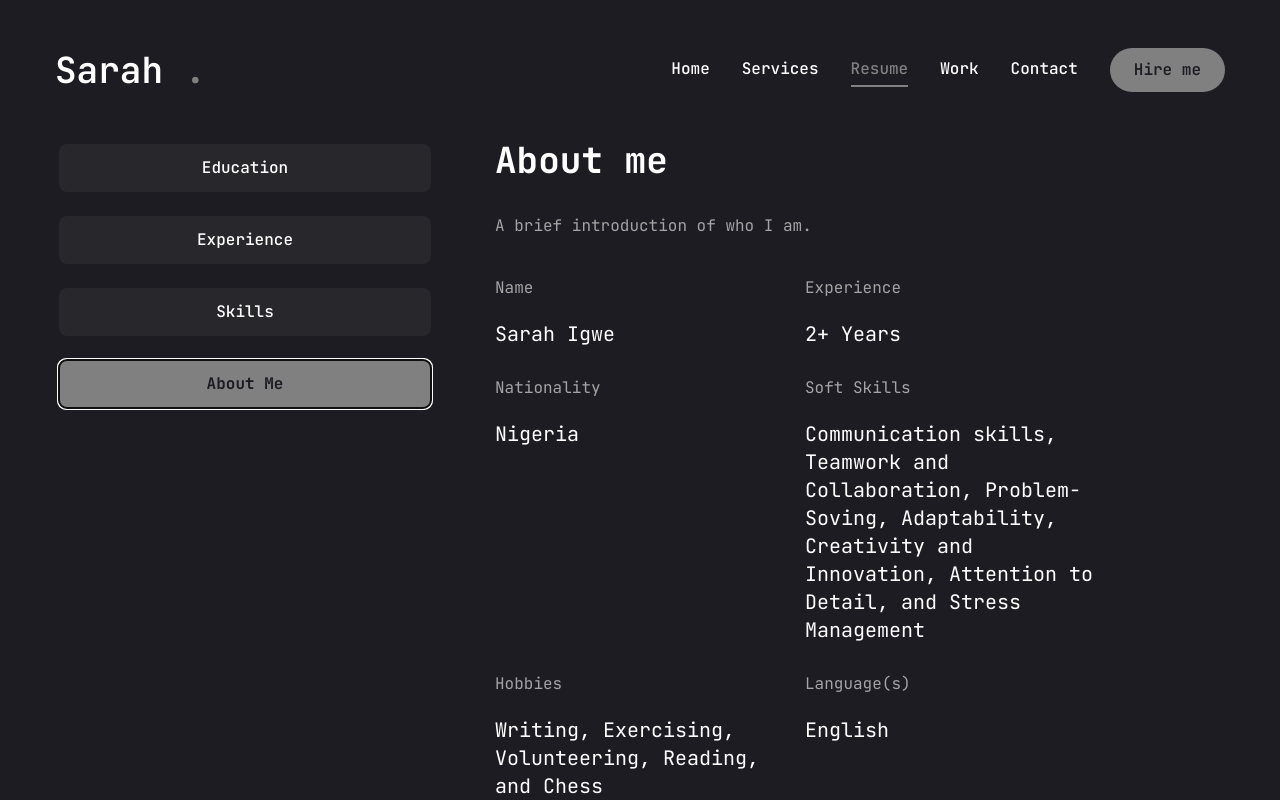
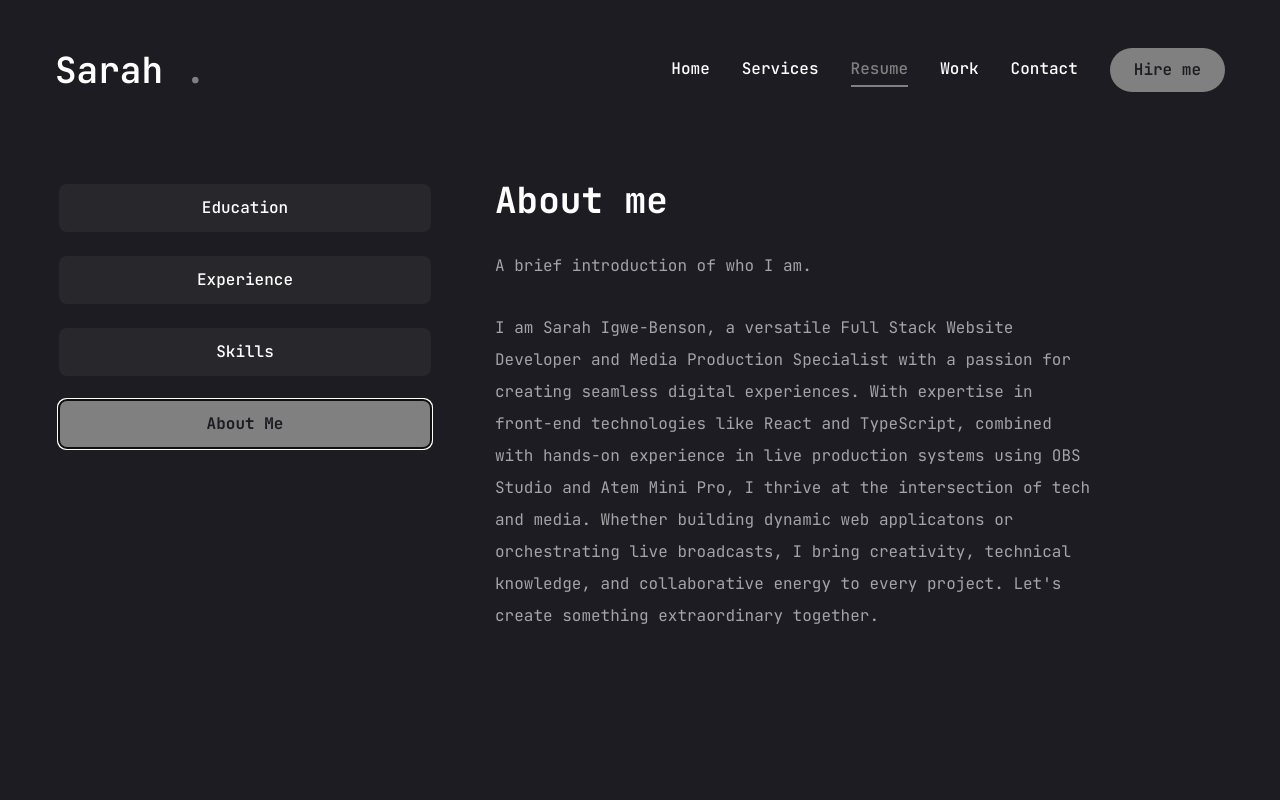
Before and after one commit to sarahib37/portfolio, a Next.js app: page /resume in a window 1280 px wide. Both pictures are taken after a click on the tab "About Me". Built offline with nearby package versions, Linux system fonts and the light colour scheme.

Commit message:
About Me

```diff
--- a/app/resume/page.jsx
+++ b/app/resume/page.jsx
@@ -7,36 +7,36 @@ import { motion } from 'framer-motion'
 import { FaCss3, FaFigma, FaHtml5, FaJs, FaNodeJs, FaReact } from "react-icons/fa"
 import { SiChakraui, SiExpress, SiNextdotjs, SiTailwindcss, SiTypescript } from "react-icons/si"
 
-const about = {
-  title: 'About me',
-  description: 'A brief introduction of who I am.',
-  info: [
-    {
-      fieldName: 'Name',
-      fieldValue: 'Sarah Igwe'
-    },
-    {
-      fieldName: 'Experience',
-      fieldValue: '2+ Years'
-    },
-    {
-      fieldName: 'Nationality',
-      fieldValue: 'Nigeria'
-    },
-    {
-      fieldName: 'Soft Skills',
-      fieldValue: 'Communication skills, Teamwork and Collaboration, Problem-Soving, Adaptability, Creativity and Innovation, Attention to Detail, and Stress Management'
-    },
-    {
-      fieldName: 'Hobbies',
-      fieldValue: 'Writing, Exercising, Volunteering, Reading, and Chess'
-    },
-    {
-      fieldName: 'Language(s)',
-      fieldValue: 'English'
-    },
-  ]
-}
+// const about = {
+//   title: 'About me',
+//   description: 'A brief introduction of who I am.',
+//   info: [
+//     {
+//       fieldName: 'Name',
+//       fieldValue: 'Sarah Igwe'
+//     },
+//     {
+//       fieldName: 'Experience',
+//       fieldValue: '2+ Years'
+//     },
+//     {
+//       fieldName: 'Nationality',
+//       fieldValue: 'Nigeria'
+//     },
+//     {
+//       fieldName: 'Soft Skills',
+//       fieldValue: 'Communication skills, Teamwork and Collaboration, Problem-Soving, Adaptability, Creativity and Innovation, Attention to Detail, and Stress Management'
+//     },
+//     {
+//       fieldName: 'Hobbies',
+//       fieldValue: 'Writing, Exercising, Volunteering, Reading, and Chess'
+//     },
+//     {
+//       fieldName: 'Language(s)',
+//       fieldValue: 'English'
+//     },
+//   ]
+// }
 
 // The experience section has some personal projects, but same experience boilerplate
 const experience = {
@@ -228,16 +228,11 @@ const Resume = () => {
 
               <TabsContent value='about' className='w-full text-center xl:text-left'>
                 <div className="flex flex-col gap-[30px]">
-                  <h3 className="text-4xl font-bold">{about.title}</h3>
-                  <p className="max-w-[600px] text-white/60 mx-auto xl:mx-0">{about.description}</p>
-                  <ul className="grid grid-cols-1 xl:grid-cols-2 gap-y-6 max-w-[620px] mx-auto xl:mx-0">
-                    {about.info.map((about, index) => {return(
-                      <li key={index} className="flex flex-col  items-center xl:items-start justify-center xl:justify-start gap-4">
-                        <span className="text-white/60">{about.fieldName}</span>
-                        <span className="text-xl">{about.fieldValue}</span>
-                      </li>
-                    )})}
-                  </ul>
+                  <h3 className="text-4xl font-bold">About me</h3>
+                  <p className="max-w-[600px] text-white/60 mx-auto xl:mx-0">A brief introduction of who I am.</p>
+                  <p className="max-w-[600px] text-white/60 mx-auto xl:mx-0">
+                    I am Sarah Igwe-Benson, a versatile Full Stack Website Developer and Media Production Specialist with a passion for creating seamless digital experiences. With expertise in front-end technologies like React and TypeScript, combined with hands-on experience in live production systems using OBS Studio and Atem Mini Pro, I thrive at the intersection of tech and media. Whether building dynamic web applicatons or orchestrating live broadcasts, I bring creativity, technical knowledge, and collaborative energy to every project. Let's create something extraordinary together.
+                  </p>
                 </div>
               </TabsContent>
             </div>
```
